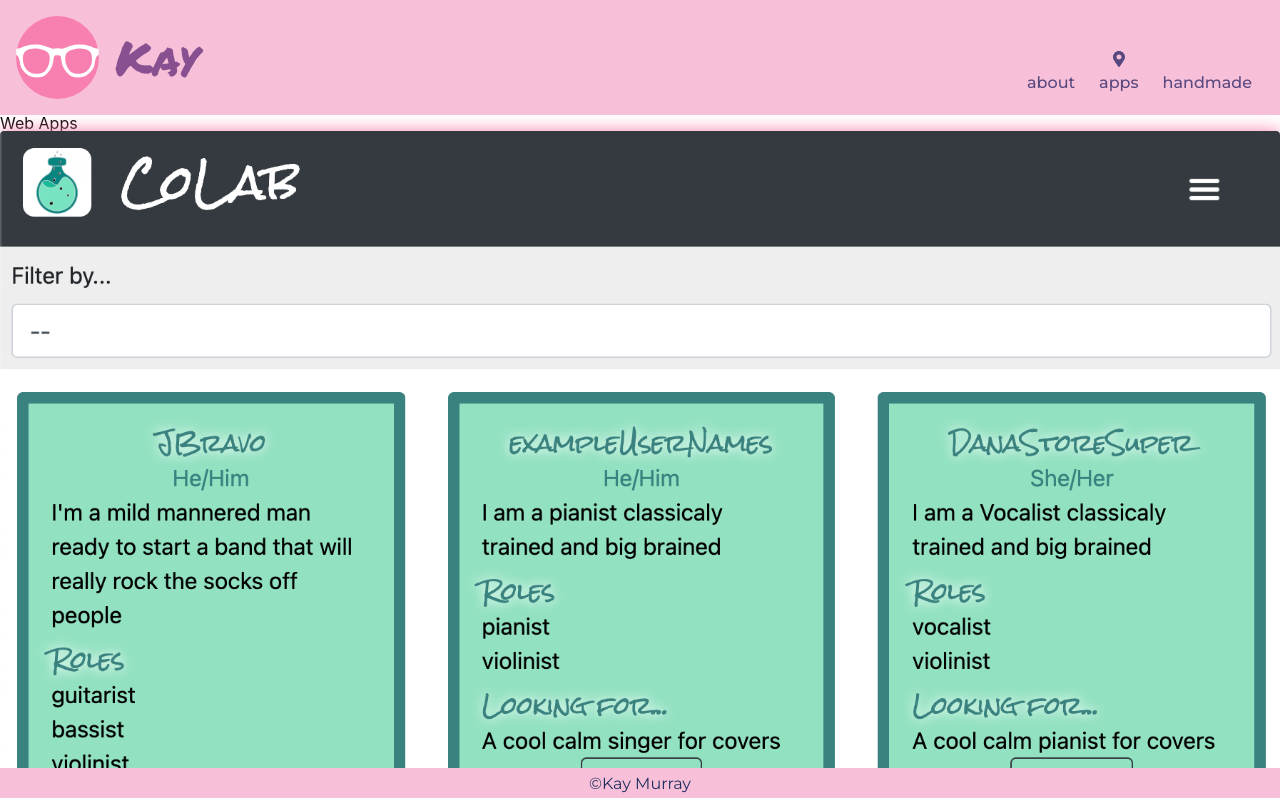
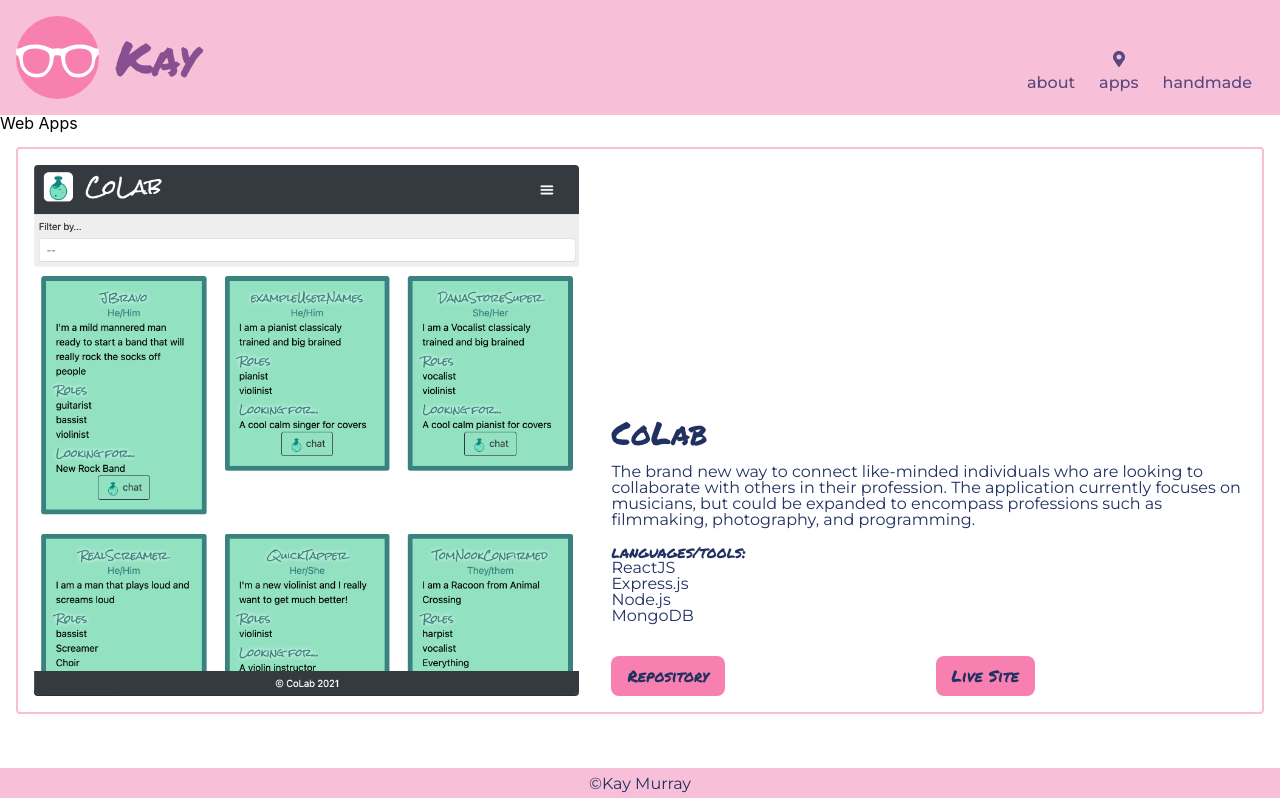
Before and after one commit to theykay/bubblegum, a React (Create React App) app: page /digital in a window 1280 px wide. Shown: the top 798 px of the page. Built offline with nearby package versions, Linux system fonts and the light colour scheme.

Commit message:
styled cards for sm screens and above

```diff
--- a/src/Components/Project/Project.scss
+++ b/src/Components/Project/Project.scss
@@ -1,14 +1,13 @@
 @import '../../styles/main.scss';
 
 .projectCard {
-  display: flex;
-  position: relative;
-  display: block;
-  box-shadow: 0 0 1rem $colorMLight;
+  border: solid 2px $colorLight;
+  margin: 1rem;
+  padding: .5rem;
+  border-radius: .25rem;
   @include xs {
-    margin: 1rem;
-    padding: .5rem;
-    border-radius: .25rem;
+    position: relative;
+    display: block;
     height: auto;
     overflow: hidden;
     &:hover {
@@ -17,15 +16,37 @@
       }
     }
   }
+  @include sm {
+    padding: 1rem;
+    display: flex;
+    flex-direction: row;
+  }
 }
 
 .cardImage {
-  width: 100%;
   border-radius: .25rem;
-  // filter: grayscale(100%);
+  @include xs {
+    width: 100%;
+  }
+  @include sm {
+    width: 45%;
+    margin-right: 2rem;
+  }
 }
 
 .cardText {
+  & h3 {
+    font-family: $fontFancy;
+    color: $colorDark;
+    font-size: 2rem;
+  }
+  & p {
+    font-family: $fontContent;
+    color: $colorDark;
+  }
+  display: flex;
+  flex-direction: column;
+  justify-content: space-between;
   @include xs {
     height: stretch;
     width: auto;
@@ -36,12 +57,27 @@
     top: 0;
     left: 0;
     transition: all 400ms ease-out;
-    display: flex;
-    flex-direction: column;
-    justify-content: space-between;
     &:hover {
       opacity: 1;
     }
+  }
+  @include sm {
+    margin-right: auto;
+    justify-content: flex-end;
+    & * {
+      margin-top: 1rem;
+    }
+  }
+}
+
+.mediaList {
+  font-family: $fontFancy;
+  color: $colorDark;
+  width: 100%;
+  & li {
+    width: 25%;
+    font-family: $fontContent;
+    margin: 0;
   }
 }
 
@@ -54,11 +90,9 @@
   color: $colorDark;
   font-family: $fontFancy;
   padding: .75rem 1rem;
-  margin: auto;
-  border: solid 2px $colorMid;
+  background-color: $colorMLight;
   border-radius: .5rem;
-  &:hover {
-    background-color: $colorLight;
-    color: $colorDark;
+  margin-right: auto;
+  @include xs {
   }
 }
```
